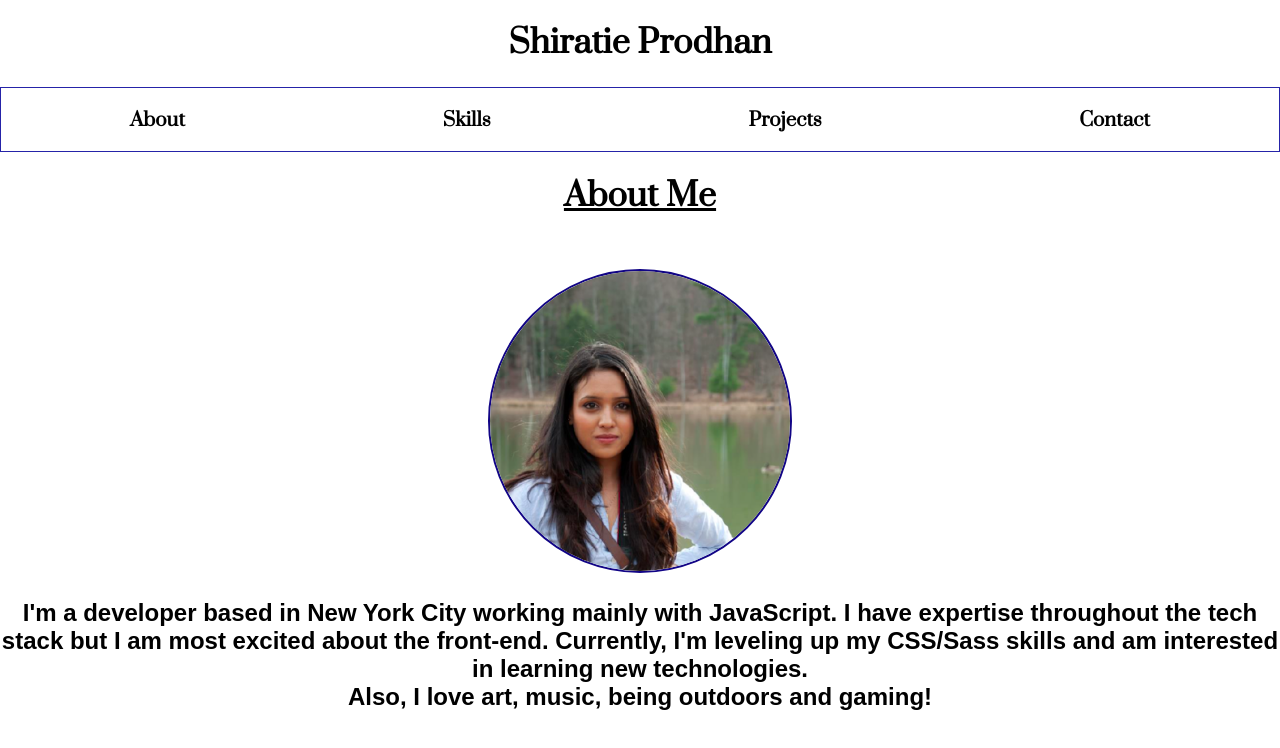
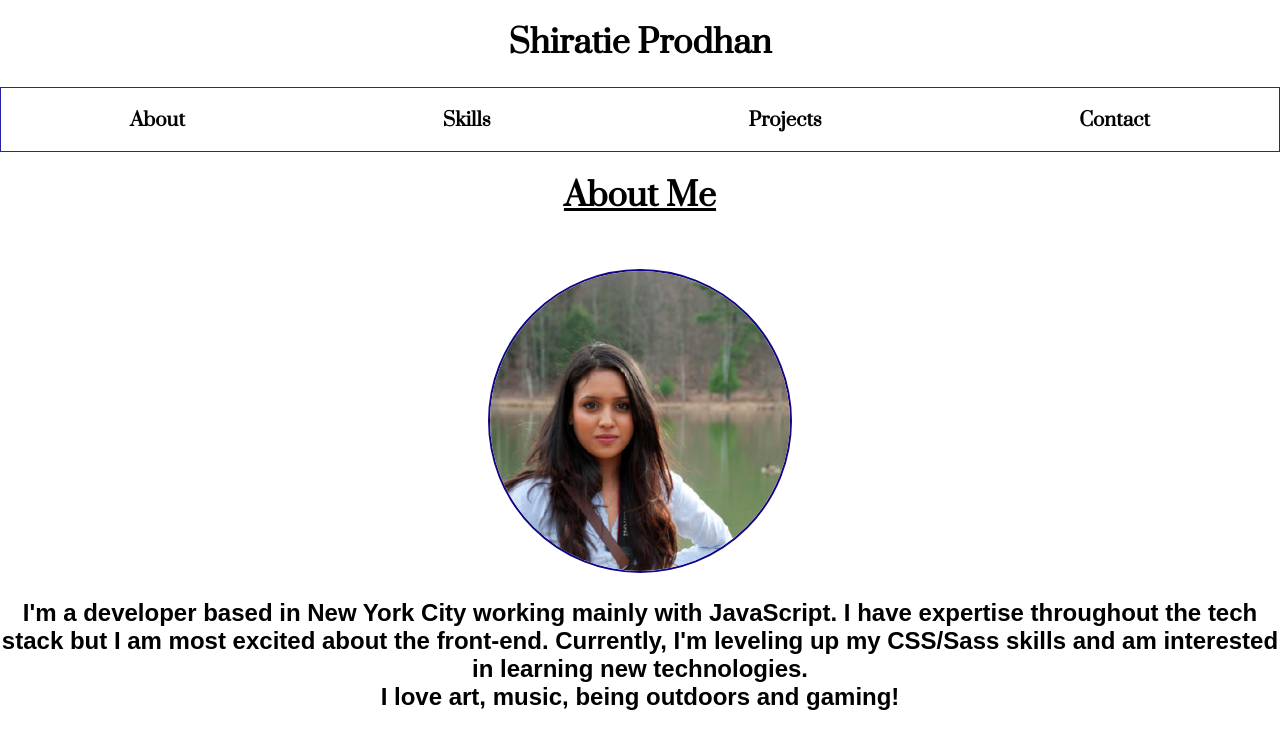
Before and after one commit to shiratiee/personal-website, a React (Create React App) app: page / in a window 1280 px wide. Shown: the top 748 px of the page. Built offline with nearby package versions, Linux system fonts and the light colour scheme; a web font is replaced by a local one.

Commit message:
awkward also

```diff
--- a/src/About.jsx
+++ b/src/About.jsx
@@ -16,7 +16,7 @@ export default function About() {
         I have expertise throughout the tech stack but I am most excited about the front-end.
         Currently, I'm leveling up my CSS/Sass skills and am interested in learning new technologies.
         <br/>
-        Also, I love art, music, being outdoors and gaming!
+        I love art, music, being outdoors and gaming!
       </h2>
     </div>
   );
```
